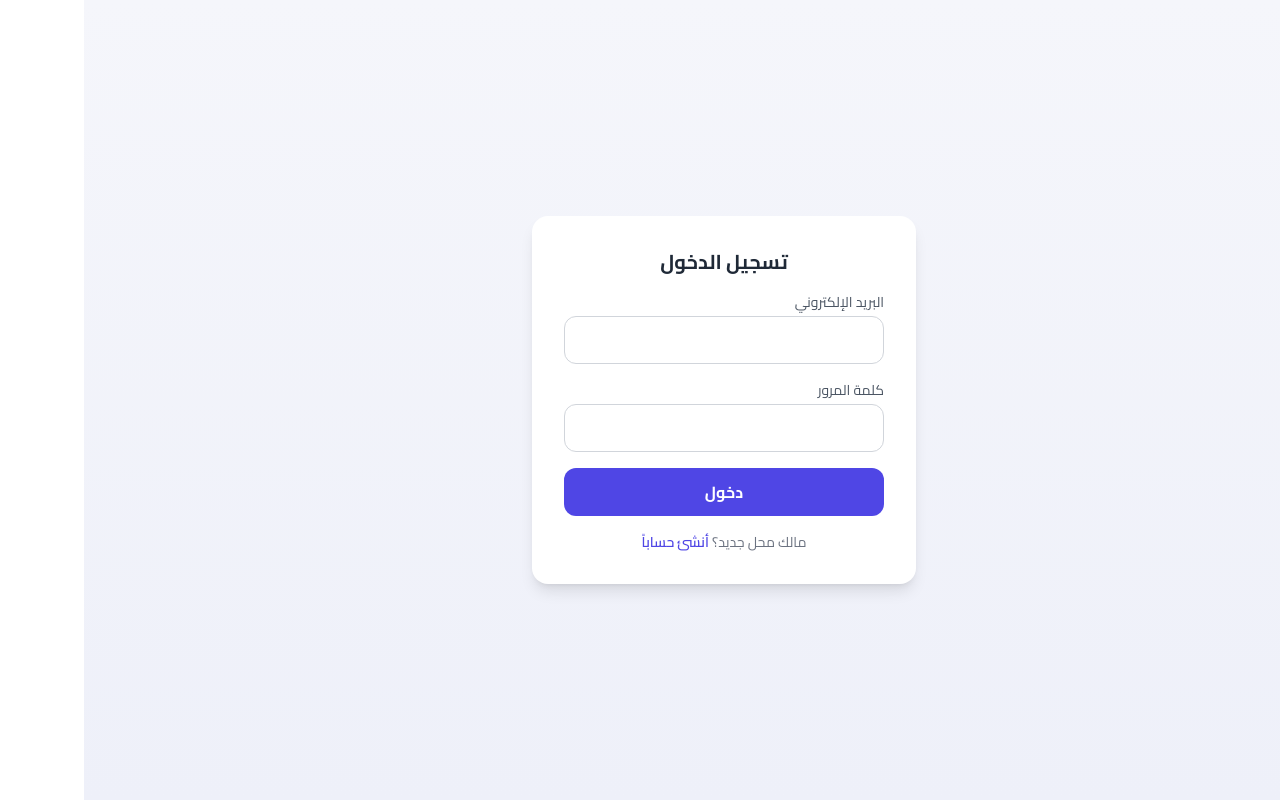
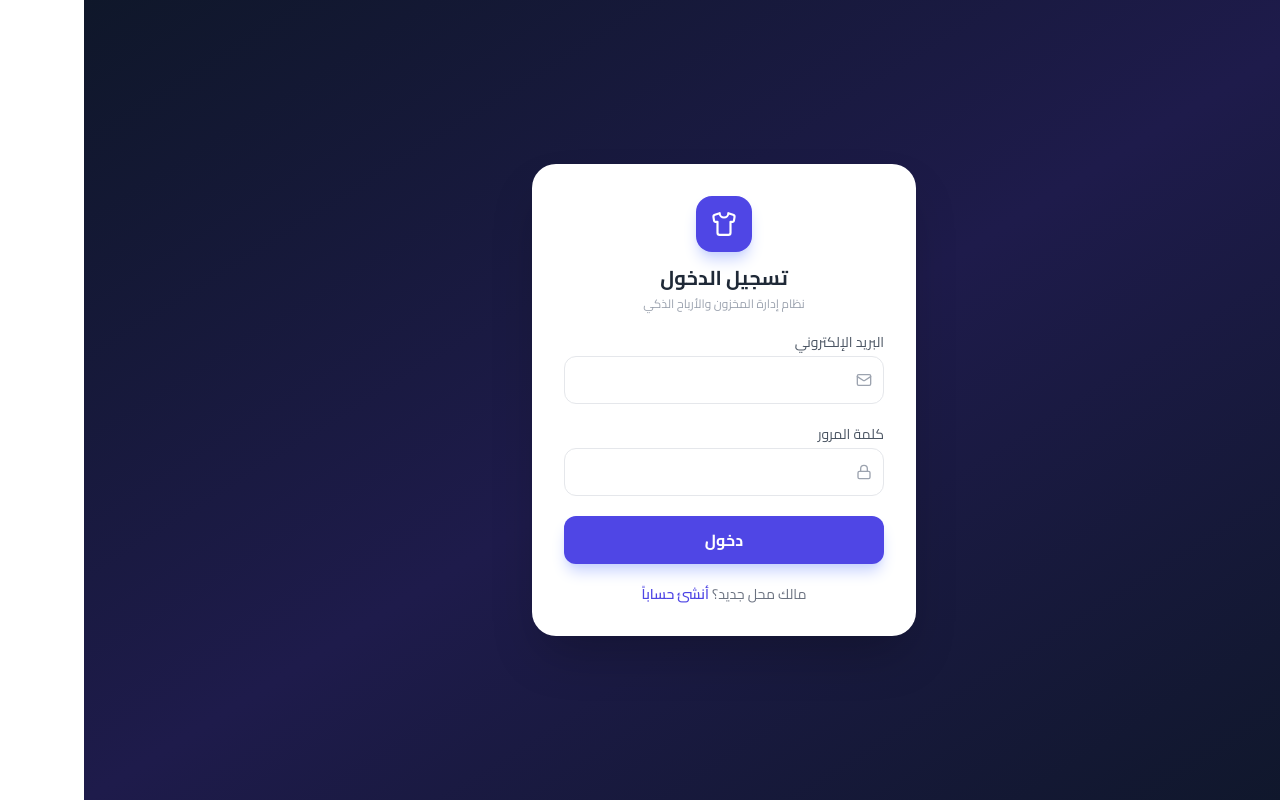
Before and after one commit to dev-mustafa67/my-store, a Next.js app: page /login in a window 1280 px wide. Built offline with nearby package versions, Linux system fonts and the light colour scheme; no server answers.

Commit message:
Update page.tsx

```diff
--- a/app/login/page.tsx
+++ b/app/login/page.tsx
@@ -4,6 +4,7 @@
 import { useState } from 'react';
 import { useRouter } from 'next/navigation';
 import { supabase } from '@/lib/supabase-client';
+import { Shirt, Mail, Lock } from 'lucide-react';
 
 export default function LoginPage() {
   const [email, setEmail] = useState('');
@@ -28,39 +29,38 @@ export default function LoginPage() {
   }
 
   return (
-    <div dir="rtl" className="min-h-screen flex items-center justify-center p-6">
-      <form onSubmit={handleLogin} className="bg-white rounded-2xl shadow-lg p-8 w-full max-w-sm space-y-4">
-        <h1 className="text-xl font-bold text-gray-800 text-center">تسجيل الدخول</h1>
+    <div dir="rtl" className="min-h-screen flex items-center justify-center p-6 bg-gradient-to-br from-slate-900 via-indigo-950 to-slate-900">
+      <form onSubmit={handleLogin} className="bg-white rounded-3xl shadow-2xl p-8 w-full max-w-sm space-y-5">
+        <div className="text-center">
+          <div className="w-14 h-14 rounded-2xl bg-indigo-600 flex items-center justify-center mx-auto mb-3 shadow-lg shadow-indigo-200">
+            <Shirt size={26} className="text-white" />
+          </div>
+          <h1 className="text-xl font-bold text-gray-800">تسجيل الدخول</h1>
+          <p className="text-xs text-gray-400 mt-1">نظام إدارة المخزون والأرباح الذكي</p>
+        </div>
 
         <div>
           <label className="block text-sm text-gray-600 mb-1">البريد الإلكتروني</label>
-          <input
-            type="email"
-            required
-            value={email}
-            onChange={(e) => setEmail(e.target.value)}
-            className="w-full h-12 px-4 rounded-xl border border-gray-300 focus:ring-2 focus:ring-indigo-500"
-          />
+          <div className="relative">
+            <Mail size={16} className="absolute right-3 top-1/2 -translate-y-1/2 text-gray-400" />
+            <input type="email" required value={email} onChange={(e) => setEmail(e.target.value)}
+              className="w-full h-12 pr-10 pl-4 rounded-xl border border-gray-200 focus:ring-2 focus:ring-indigo-500 focus:border-transparent outline-none" />
+          </div>
         </div>
 
         <div>
           <label className="block text-sm text-gray-600 mb-1">كلمة المرور</label>
-          <input
-            type="password"
-            required
-            value={password}
-            onChange={(e) => setPassword(e.target.value)}
-            className="w-full h-12 px-4 rounded-xl border border-gray-300 focus:ring-2 focus:ring-indigo-500"
-          />
+          <div className="relative">
+            <Lock size={16} className="absolute right-3 top-1/2 -translate-y-1/2 text-gray-400" />
+            <input type="password" required value={password} onChange={(e) => setPassword(e.target.value)}
+              className="w-full h-12 pr-10 pl-4 rounded-xl border border-gray-200 focus:ring-2 focus:ring-indigo-500 focus:border-transparent outline-none" />
+          </div>
         </div>
 
-        {error && <p className="text-red-600 text-sm">{error}</p>}
+        {error && <p className="text-red-600 text-sm bg-red-50 rounded-lg px-3 py-2">{error}</p>}
 
-        <button
-          type="submit"
-          disabled={loading}
-          className="w-full h-12 bg-indigo-600 text-white rounded-xl font-bold hover:bg-indigo-700 disabled:opacity-50"
-        >
+        <button type="submit" disabled={loading}
+          className="w-full h-12 bg-indigo-600 text-white rounded-xl font-bold hover:bg-indigo-700 disabled:opacity-50 shadow-lg shadow-indigo-200 transition-colors">
           {loading ? 'جاري الدخول...' : 'دخول'}
         </button>
 
```
